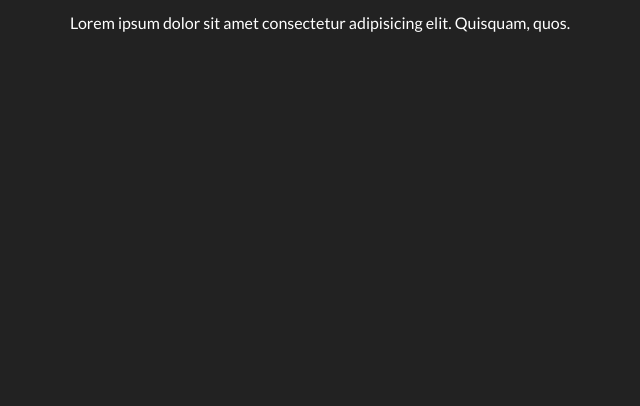
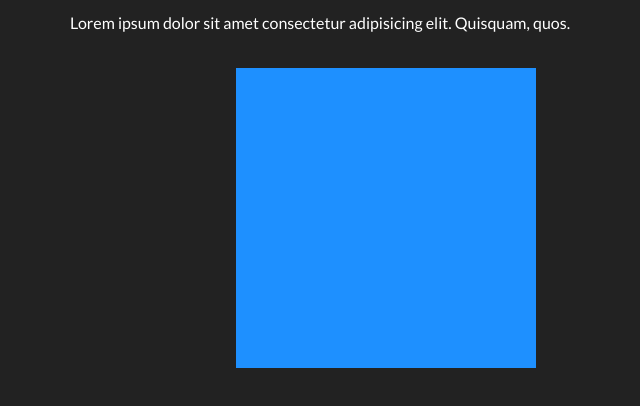
Before and after one commit to lpasiak/frontend-learning, a plain HTML site: page index.html in a window 1280 px wide. Shown: the part 72-478 px from the top of the page, without its empty margins (254-894 px from the left). Drawn offline with Linux system fonts and the light colour scheme.

```diff
--- a/index.html
+++ b/index.html
@@ -13,6 +13,8 @@
     <div>
         <h1>Hello World</h1>
         <p>Lorem ipsum dolor sit amet consectetur adipisicing elit. Quisquam, quos.</p>
+
+    <section></section>
     </div>
 </body>
 </html>
--- a/style.css
+++ b/style.css
@@ -22,3 +22,9 @@ p {
     text-align: justify;
     text-justify: inter-word;
 }
+section {
+    height: 300px;
+    width: 300px;
+    background-color: dodgerblue;
+    margin-top: 20px;
+}
```
